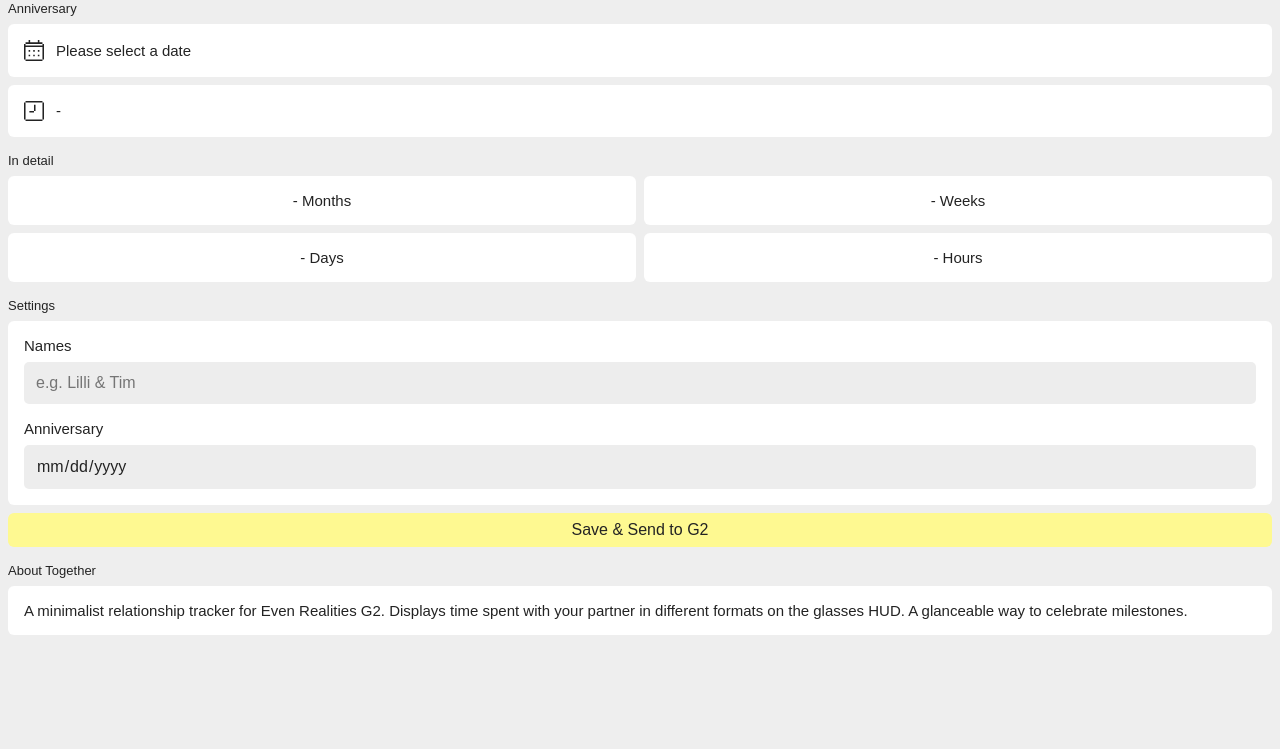
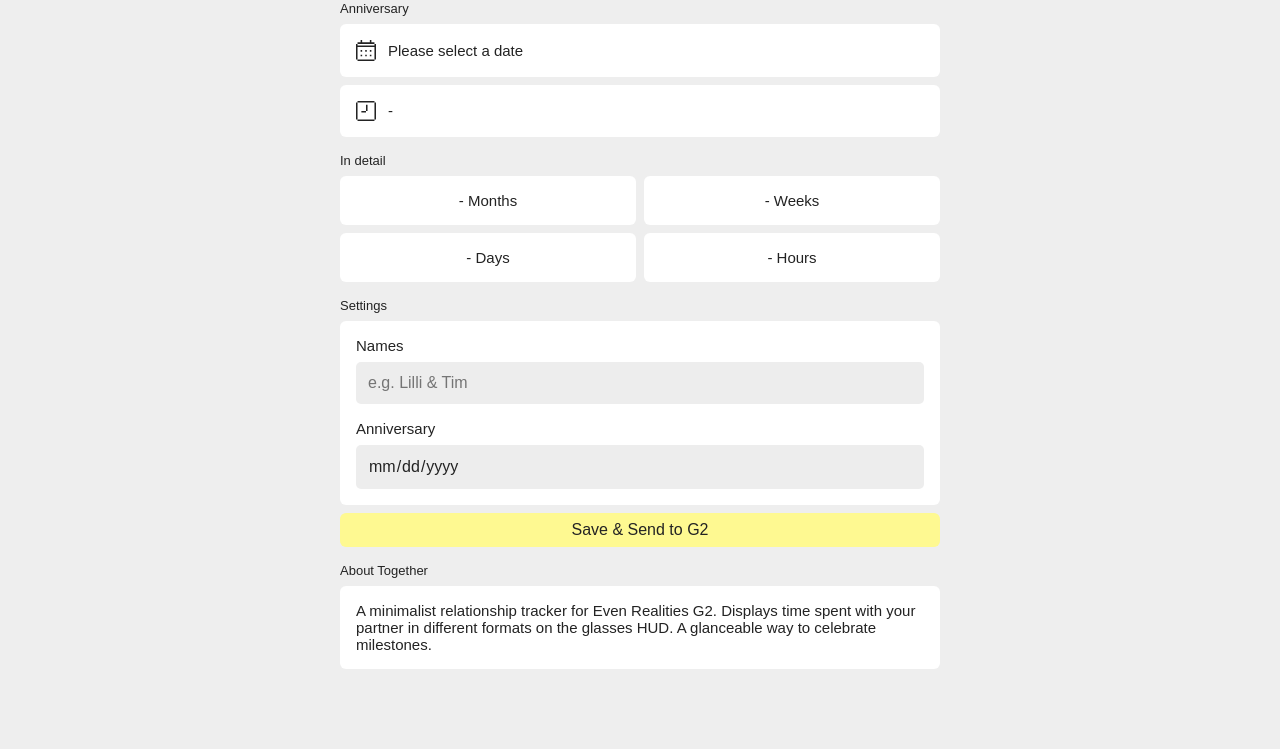
Before and after one commit to t1xm/even-g2-journey, a website built with Vite: page index.html in a window 1280 px wide. Shown: the part 51-800 px from the top of the page. Built offline with nearby package versions, Linux system fonts and the light colour scheme; what @evenrealities/even_hub_sdk would draw is missing.

Commit message:
Rename html and css classes

```diff
--- a/index.html
+++ b/index.html
@@ -8,65 +8,69 @@
 </head>
 
 <body>
-  <div>
-    <div class="layout">
-      <h1 data-i18n="appTitleSep"></h1>
-      <h1 id="ui-names"></h1>
+  <div class="app-container">
+
+    <header class="header-row">
+      <h1 class="text-title" data-i18n="appTitleSep"></h1>
+      <h1 class="text-title" id="ui-names"></h1>
+    </header>
+
+    <h2 class="text-subtitle" data-i18n="anniversary"></h2>
+    <div class="card card--icon">
+      <img src="assets/ic-calendar.svg" alt="Calendar Icon" class="icon">
+      <p class="text-body" id="ui-date"></p>
     </div>
 
-    <p class="subtitle" data-i18n="anniversary"></p>
-    <div class="info-card">
-      <img src="assets/ic-calendar.svg" alt="Calendar Icon" class="icon">
-      <p id="ui-date"></p>
+    <div class="spacer-sm"></div>
+
+    <div class="card card--icon">
+      <img src="assets/ic-time.svg" alt="Clock Icon" class="icon">
+      <p class="text-body" id="ui-exact"></p>
     </div>
 
-    <div class="divider-small"></div>
-
-    <div class="info-card">
-      <img src="assets/ic-time.svg" alt="Clock Icon" class="icon">
-      <p id="ui-exact"></p>
-    </div>
-
-    <p class="subtitle" data-i18n="inDetail"></p>
-    <div class="detail">
-      <div class="card">
-        <p id="ui-months"></p>
+    <h2 class="text-subtitle" data-i18n="inDetail"></h2>
+    <div class="card-grid">
+      <div class="card card--center">
+        <p class="text-body" id="ui-months"></p>
       </div>
-      <div class="card">
-        <p id="ui-weeks"></p>
-      </div>
-    </div>
-    <div class="divider-small"></div>
-    <div class="detail">
-      <div class="card">
-        <p id="ui-days"></p>
-      </div>
-      <div class="card">
-        <p id="ui-hours"></p>
+      <div class="card card--center">
+        <p class="text-body" id="ui-weeks"></p>
       </div>
     </div>
 
-    <p class="subtitle" data-i18n="settings"></p>
-    <div class="card">
-      <p class="p" data-i18n="namesLabel"></p>
-      <input type="text" id="names-input" data-i18n-placeholder="namesPlaceholder" placeholder="e.g. Lilli & Tim">
+    <div class="spacer-sm"></div>
 
-      <div class="divider"></div>
-
-      <p class="p" data-i18n="anniversaryLabel"></p>
-      <input type="date" id="date-input">
+    <div class="card-grid">
+      <div class="card card--center">
+        <p class="text-body" id="ui-days"></p>
+      </div>
+      <div class="card card--center">
+        <p class="text-body" id="ui-hours"></p>
+      </div>
     </div>
 
-    <div class="divider-small"></div>
+    <h2 class="text-subtitle" data-i18n="settings"></h2>
+    <div class="card">
+      <label class="text-body form-label" data-i18n="namesLabel"></label>
+      <input type="text" class="input-field" id="names-input" data-i18n-placeholder="namesPlaceholder" placeholder="e.g. Lilli & Tim">
 
-    <button id="save-btn" data-i18n="saveBtn"></button>
+      <div class="spacer-md"></div>
 
-    <p class="subtitle" data-i18n="aboutTitle"></p>
-    <div class="card">
-      <p data-i18n="aboutText"></p>
+      <label class="text-body form-label" data-i18n="anniversaryLabel"></label>
+      <input type="date" class="input-field" id="date-input">
     </div>
 
-    <div id="status"></div>
+    <div class="spacer-sm"></div>
+
+    <button class="btn btn--primary" id="save-btn" data-i18n="saveBtn"></button>
+
+    <h2 class="text-subtitle" data-i18n="aboutTitle"></h2>
+    <div class="card">
+      <p class="text-body" data-i18n="aboutText"></p>
+    </div>
+
+    <div class="toast" id="status"></div>
+
   </div>
 
   <script type="module" src="/src/main.ts"></script>
--- a/style.css
+++ b/style.css
@@ -1,84 +1,11 @@
-/* style.css */
-
 body {
   background-color: #EEEEEE;
   color: #232323;
   font-family: sans-serif;
 }
 
-img {
-  width: 20px;
-  height: auto;
-}
-
-h1 {
-  font-size: 24px;
-  font-weight: 400;
-  margin: 0px;
-}
-
-.subtitle {
-  font-size: 13px;
-  font-weight: 400;
-  margin: 16px 0px 8px 0px;
-}
-
-p {
-  color: #232323;
-  font-size: 15px;
-  font-weight: 300;
-  margin: 0px;
-}
-
-.p {
-  margin: 0px 0px 8px 0px;
-}
-
-.card {
-  background-color: #FFFFFF;
-  border-radius: 6px;
-  padding: 16px;
-}
-
-.info-card {
-  background-color: #FFFFFF;
-  border-radius: 6px;
-  padding: 16px;
-  display: flex;
-  align-items: center;
-  gap: 12px;
-}
-
-.detail .card {
-  flex: 1;
-  text-align: center;
-}
-
-.detail {
-  display: flex;
-  gap: 8px;
-  width: 100%;
-}
-
-.layout {
-  display: flex;
-  align-items: center;
-  gap: 6px;
-}
-
-input {
-  width: 100%;
+*, *::before, *::after {
   box-sizing: border-box;
-  background-color: rgba(35, 35, 35, 0.08);
-  outline: none;
-  border: none;
-  border-radius: 5px;
-  padding: 12px;
-}
-
-input::-webkit-calendar-picker-indicator {
-  display: none;
-  -webkit-appearance: none;
 }
 
 input, button, select, textarea {
@@ -87,23 +14,101 @@ input, button, select, textarea {
   color: inherit;
 }
 
-.divider-small {
-  height: 8px;
+.text-title {
+  font-size: 24px;
+  font-weight: 400;
+  margin: 0;
 }
 
-.divider {
-  height: 16px;
+.text-subtitle {
+  font-size: 13px;
+  font-weight: 400;
+  margin: 16px 0px 8px 0px;
 }
 
-button {
+.text-body {
+  font-size: 15px;
+  font-weight: 300;
+  margin: 0;
+}
+
+.app-container {
+  max-width: 600px;
+  margin: 0 auto;
+}
+
+.header-row {
+  display: flex;
+  align-items: center;
+  gap: 6px;
+}
+
+.spacer-sm { height: 8px; }
+.spacer-md { height: 16px; }
+
+.card {
+  background-color: #FFFFFF;
+  border-radius: 6px;
+  padding: 16px;
+}
+
+.card--center {
+  text-align: center;
+}
+
+.card--icon {
+  display: flex;
+  align-items: center;
+  gap: 12px;
+}
+
+.card-grid {
+  display: flex;
+  gap: 8px;
   width: 100%;
-  background-color: #FEF991;
+}
+
+.card-grid .card {
+  flex: 1;
+}
+
+.icon {
+  width: 20px;
+  height: auto;
+}
+
+.form-label {
+  display: block;
+  margin-bottom: 8px;
+}
+
+.input-field {
+  width: 100%;
+  background-color: rgba(35, 35, 35, 0.08);
+  outline: none;
+  border: none;
+  border-radius: 5px;
+  padding: 12px;
+}
+
+.input-field::-webkit-calendar-picker-indicator {
+  display: none;
+  -webkit-appearance: none;
+}
+
+.btn {
+  width: 100%;
   border: none;
   padding: 8px 16px;
   border-radius: 6px;
+  cursor: pointer;
 }
 
-#status {
+.btn--primary {
+  background-color: #FEF991;
+}
+
+.toast {
   position: fixed;
   bottom: 32px;
   left: 50%;
@@ -120,7 +125,7 @@ button {
   text-align: center;
 }
 
-#status.visible {
+.toast.visible {
   transform: translateX(-50%) translateY(0);
   opacity: 1;
 }
```
